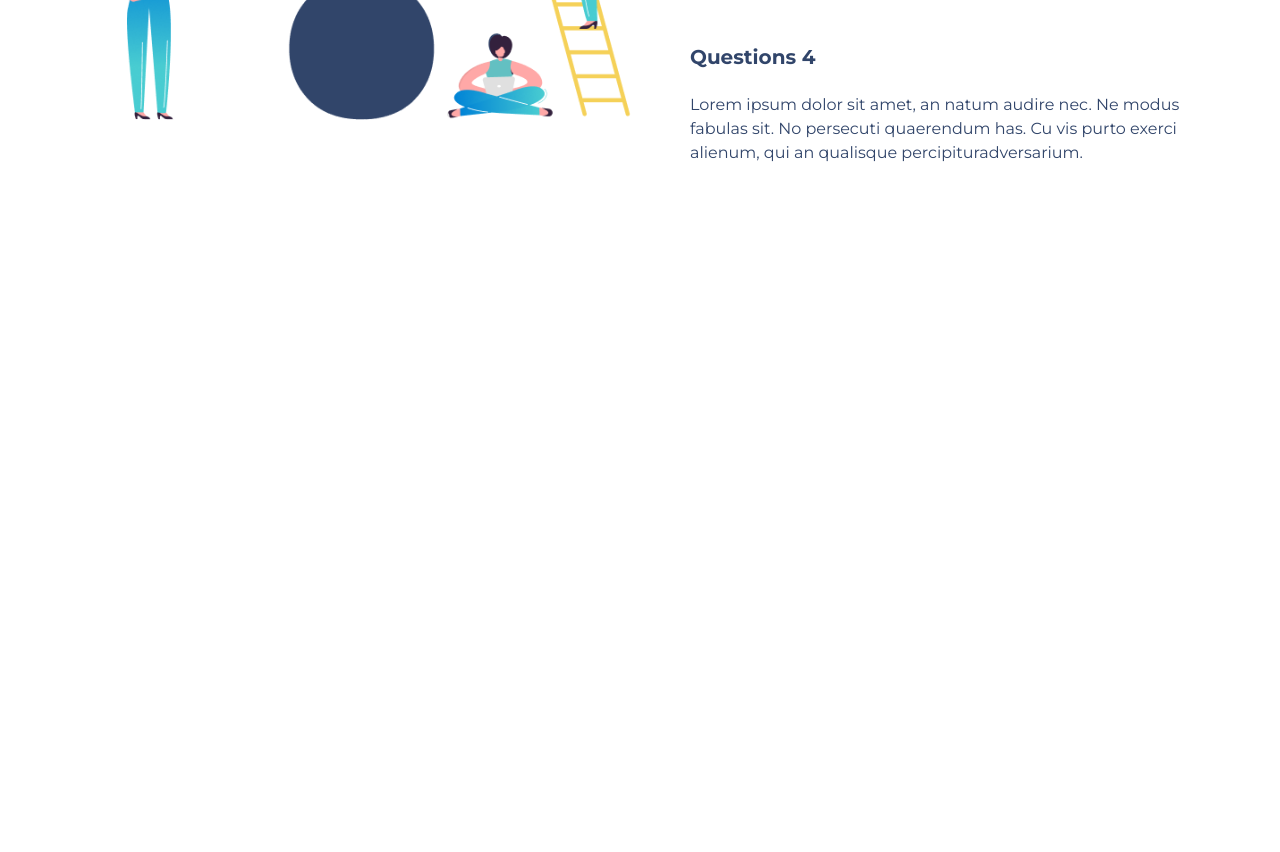
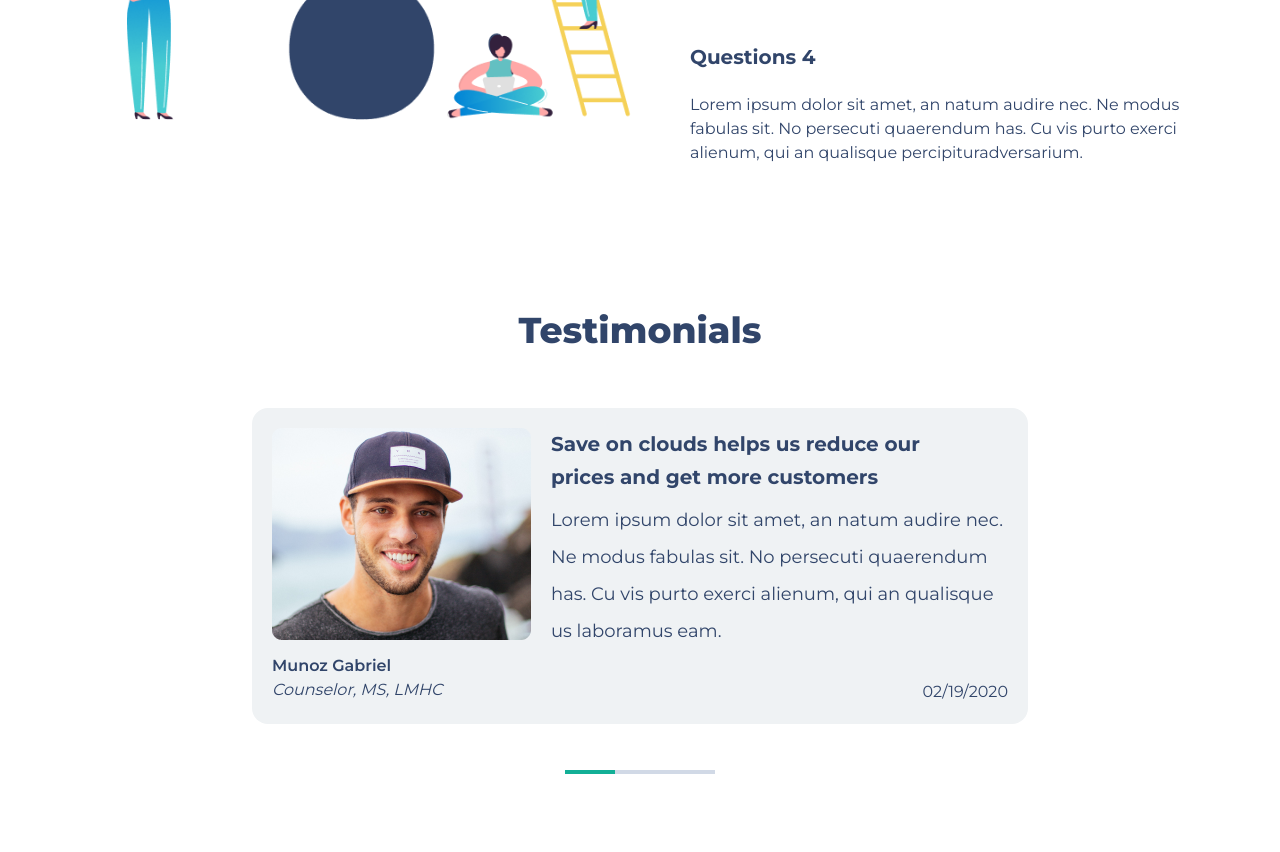
Before and after one commit to svirom/cloudware, a plain HTML site: page index.html in a window 1280 px wide. Shown: the part 4190-5042 px from the top of the page. Before the commit the page ends 4451 px from the top, so only its background shows below. Drawn offline with nearby package versions, Linux system fonts and the light colour scheme.

Commit message:
testimonials

```diff
--- a/index.html
+++ b/index.html
@@ -327,6 +327,72 @@
       </div>
     </div>
 
+    <!-- testimonials section -->
+    <div class="testimonials">
+      <div class="container">
+        <div class="row">
+          <div class="col text-center">
+            <h2>Testimonials</h2>
+          </div>
+        </div>
+        <div class="row">
+          <div class="col">
+            <div id="carousel-testimonials" class="carousel slide mx-auto mt-5" data-ride="carousel" data-interval="false">
+              <ol class="carousel-indicators">
+                <li data-target="#carousel-testimonials" data-slide-to="0" class="active"></li>
+                <li data-target="#carousel-testimonials" data-slide-to="1"></li>
+                <li data-target="#carousel-testimonials" data-slide-to="2"></li>
+              </ol>
+              <div class="carousel-inner">
+                <div class="carousel-item active">
+                  <div class="testimonials-item">
+                    <div class="testimonials-image">
+                      <img src="img/testimonials-img.png" class="img-fluid" alt="Image">
+                      <p class="testimonials-name">Munoz Gabriel</p>
+                      <p class="testimonials-position">Counselor, MS, LMHC</p>
+                    </div>
+                    <div class="testimonials-content">
+                      <h3>Save on clouds helps us reduce our prices and get more customers</h3>
+                      <p>Lorem ipsum dolor sit amet, an natum audire nec. Ne modus fabulas sit. No persecuti quaerendum has. Cu vis purto exerci alienum, qui an qualisque us laboramus eam.</p>
+                      <time>02/19/2020</time>
+                    </div>
+                  </div>
+                </div>
+                <div class="carousel-item">
+                  <div class="testimonials-item">
+                    <div class="testimonials-image">
+                      <img src="img/testimonials-img.png" class="img-fluid" alt="Image">
+                      <p class="testimonials-name">Munoz Gabriel</p>
+                      <p class="testimonials-position">Counselor, MS, LMHC</p>
+                    </div>
+                    <div class="testimonials-content">
+                      <h3>2 Save on clouds helps us reduce our prices and get more customers</h3>
+                      <p>Lorem ipsum dolor sit amet, an natum audire nec. Ne modus fabulas sit. No persecuti quaerendum has. Cu vis purto exerci alienum, qui an qualisque us laboramus eam.</p>
+                      <time>02/19/2020</time>
+                    </div>
+                  </div>
+                </div>
+                <div class="carousel-item">
+                  <div class="testimonials-item">
+                    <div class="testimonials-image">
+                      <img src="img/testimonials-img.png" class="img-fluid" alt="Image">
+                      <p class="testimonials-name">Munoz Gabriel</p>
+                      <p class="testimonials-position">Counselor, MS, LMHC</p>
+                    </div>
+                    <div class="testimonials-content">
+                      <h3>3 Save on clouds helps us reduce our prices and get more customers</h3>
+                      <p>Lorem ipsum dolor sit amet, an natum audire nec. Ne modus fabulas sit. No persecuti quaerendum has. Cu vis purto exerci alienum, qui an qualisque us laboramus eam.</p>
+                      <time>02/19/2020</time>
+                    </div>
+                  </div>
+                </div>
+              </div>
+            </div>
+          </div>
+        </div>
+      </div>
+    </div>
+
 
     <!-- Optional JavaScript -->
     <!-- jQuery first, then Popper.js, then Bootstrap JS -->
--- a/sass/_hero.scss
+++ b/sass/_hero.scss
@@ -4,7 +4,6 @@
   padding-bottom: 5rem;
 
   .carousel {
-    // height: 600px;
     background: linear-gradient(180deg, #FFFFFF 0%, rgba(255, 255, 255, 0) 100%), #EFF2F4;
   }
   .carousel-item {
--- /dev/null
+++ b/sass/_testimonials.scss
@@ -0,0 +1,81 @@
+/* testimonials */
+.testimonials {
+  padding-top: 3rem;
+  padding-bottom: 8rem;
+
+  .carousel {
+    max-width: 776px;
+    // height: 300px;
+  }
+  .carousel-indicators {
+    bottom: -50px;
+
+    li {
+      height: 4px;
+      width: 50px;
+      margin-left: 0;
+      margin-right: 0;
+      border: none;
+      opacity: 1;
+      background: #D1D9E6;
+
+      &.active {
+        background: $btn-color;
+      }
+    }
+  }
+}
+.testimonials-item {
+  display: flex;
+  padding: 1.25rem;
+  box-shadow: -8px -8px 20px #FFFFFF;
+  border-radius: 1rem;
+  background: #EFF2F4;
+
+  @include respond-to('md') {
+    flex-direction: column;
+  }
+}
+.testimonials-image {
+  flex-shrink: 0;
+
+  @include respond-to('md') {
+    padding-bottom: 2rem;
+  }
+
+  img {
+    margin-bottom: 1rem;
+    border-radius: 0.25rem;
+  }
+  .testimonials-name {
+    margin-bottom: 0.25rem;
+    @include font(1rem, 600, 1.25);
+  }
+  .testimonials-position {
+    margin-bottom: 0.25rem;
+    line-height: 1.25;
+    font-style: italic;
+  }
+}
+.testimonials-content {
+  position: relative;
+  padding-bottom: 1.5rem;
+  padding-left: 1.25rem;
+
+  @include respond-to('md') {
+    padding-left: 0;
+  }
+
+  h3 {
+    padding-right: 2rem;
+    line-height: 1.65;
+  }
+  p {
+    @include font(1.125rem, 400, 2.0625);
+  }
+  time {
+    position: absolute;
+    right: 0;
+    bottom: 0;
+  }
+}
--- a/sass/main.scss
+++ b/sass/main.scss
@@ -9,3 +9,4 @@
 @import 'how-it-works';
 @import 'prices';
 @import 'faqs';
+@import 'testimonials';
```
Also changed, not shown: css/main.css, img/testimonials-img.png (added), 1 other file.
